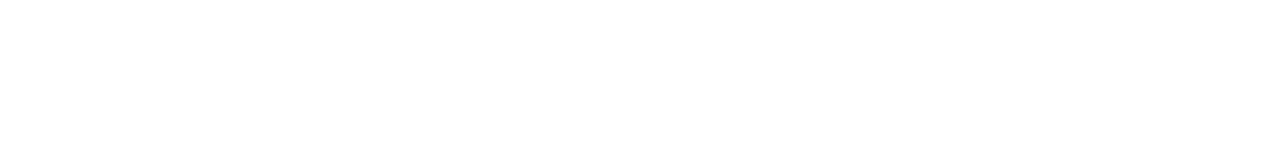
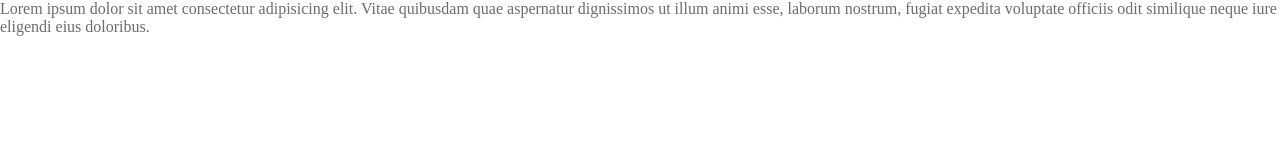
Before and after one commit to SegecsGiovanni/FullStack-Rocketseat, a plain HTML site: page projeto-perfil-de-viagens/index.html in a window 1280 px wide. Drawn offline with Linux system fonts and the light colour scheme.

Commit message:
initial style guide

```diff
--- a/projeto-perfil-de-viagens/index.html
+++ b/projeto-perfil-de-viagens/index.html
@@ -1,12 +1,17 @@
 <!DOCTYPE html>
 <html lang="pt-br">
-<head>
-    <meta charset="UTF-8">
-    <meta name="viewport" content="width=device-width, initial-scale=1.0">
+  <head>
+    <meta charset="UTF-8" />
+    <meta name="viewport" content="width=device-width, initial-scale=1.0" />
     <title>Travelgram | Perfil de viagens</title>
-    <link rel="stylesheet" href="styles/index.css">
-</head>
-<body>
-
-</body>
+    <link rel="stylesheet" href="styles/index.css" />
+  </head>
+  <body>
+    <p>
+      Lorem ipsum dolor sit amet consectetur adipisicing elit. Vitae quibusdam
+      quae aspernatur dignissimos ut illum animi esse, laborum nostrum, fugiat
+      expedita voluptate officiis odit similique neque iure eligendi eius
+      doloribus.
+    </p>
+  </body>
 </html>
--- a/projeto-perfil-de-viagens/styles/global.css
+++ b/projeto-perfil-de-viagens/styles/global.css
@@ -0,0 +1,20 @@
+* {
+    margin: 0;
+    padding: 0;
+    box-sizing: border-box;
+}
+
+:root {
+    --brand-color: #EF5F4C;
+    --background-color: #FFFFFF;
+    --surface-color: #F5F5F5;
+    --skeleton-color: #D9D9D9;
+    --shape-transparency: #ffffff8f;
+    --text-color-primary: #313131;
+    --text-color-secondary: #6C6C6C;
+}
+
+body {
+    color: var(--text-color-secondary);
+    background-color: var(--background-color);
+}
```
Also changed, not shown: projeto-perfil-de-viagens/assets/AirplaneTilt.svg (added), projeto-perfil-de-viagens/assets/Image 01.png (added), projeto-perfil-de-viagens/assets/Image 02.png (added), projeto-perfil-de-viagens/assets/Image 03.png (added), projeto-perfil-de-viagens/assets/Image 04.png (added), projeto-perfil-de-viagens/assets/Image 05.png (added), projeto-perfil-de-viagens/assets/Image 06.png (added), projeto-perfil-de-viagens/assets/Image 07.png (added), projeto-perfil-de-viagens/assets/Image 08.png (added), projeto-perfil-de-viagens/assets/Image 09.png (added), projeto-perfil-de-viagens/assets/Image 10.png (added), projeto-perfil-de-viagens/assets/Image 11.png (added), projeto-perfil-de-viagens/assets/Image.svg (added), projeto-perfil-de-viagens/assets/Logo.svg (added), 2 more files, 1 other file.
